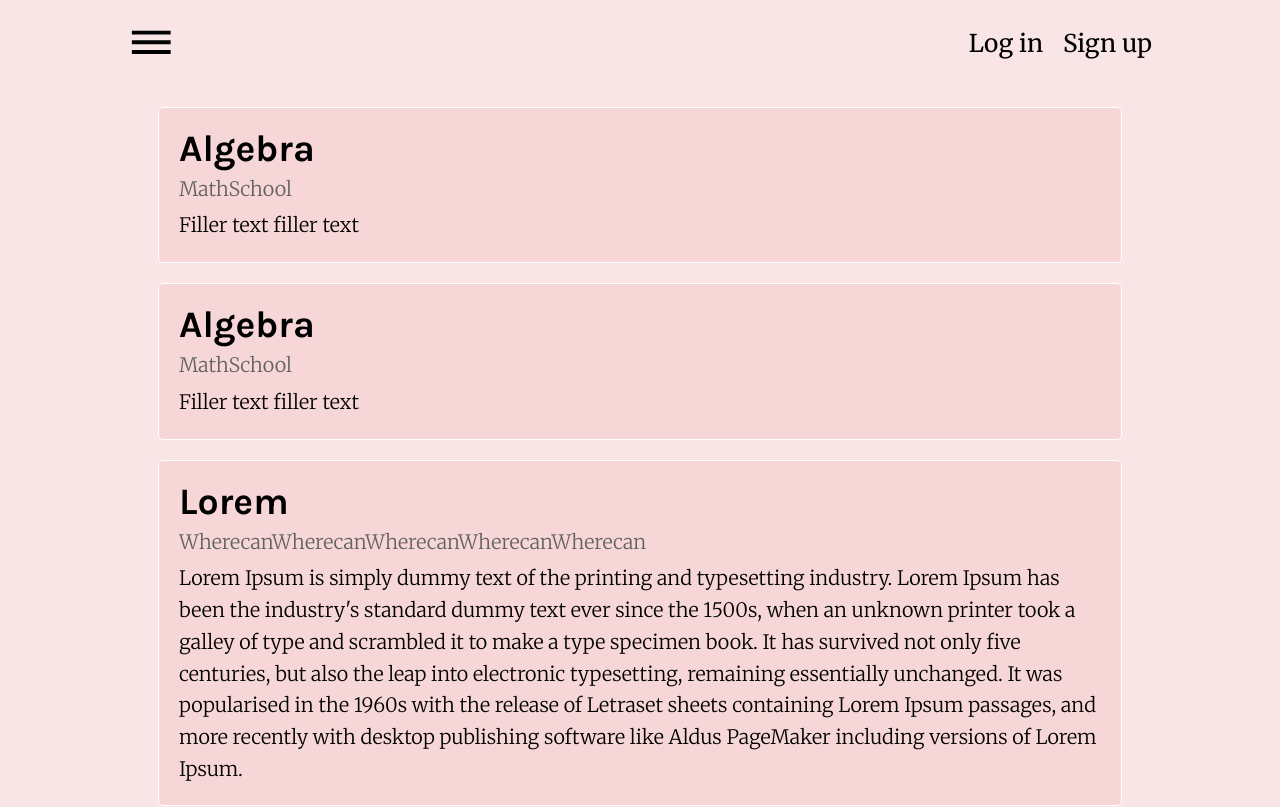
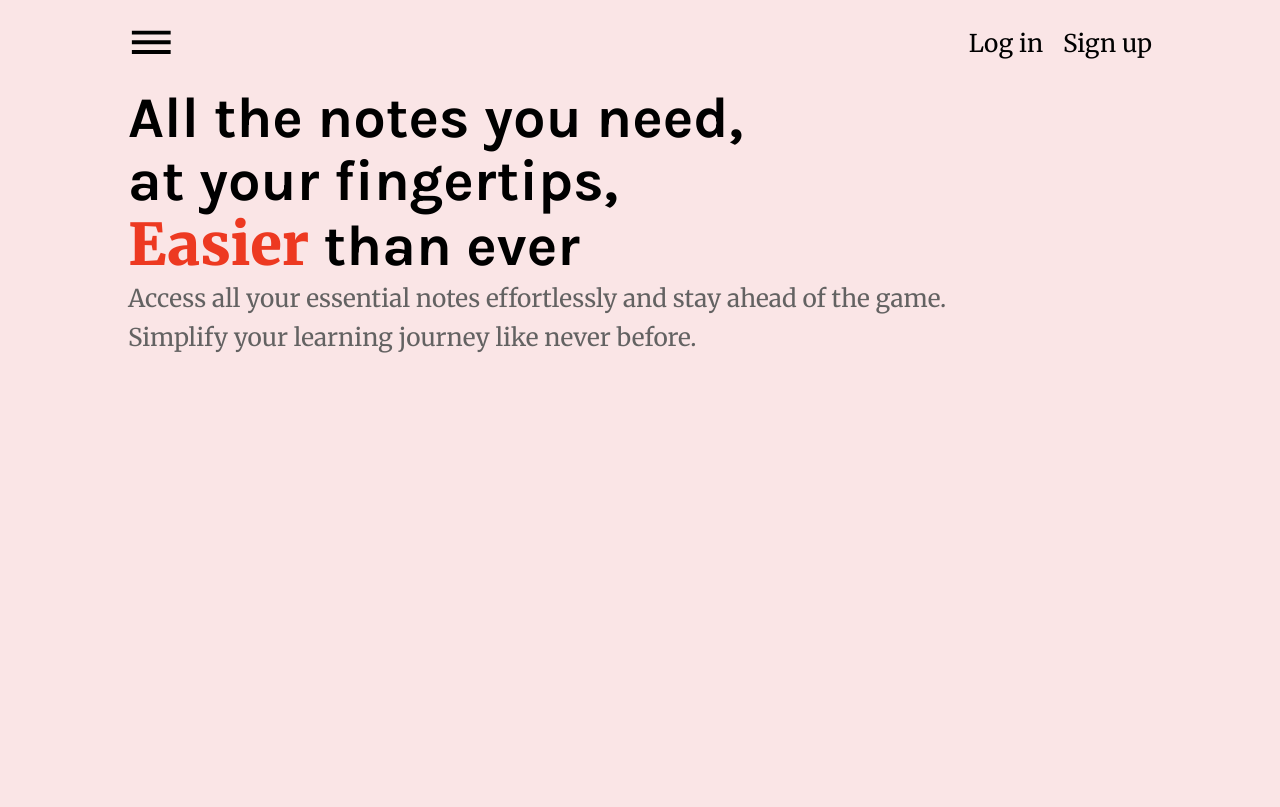
Before and after one commit to LuminationWa/cheat-sheet-fe-new, a React (Create React App) app: page / in a window 1280 px wide. Shown: the top 807 px of the page. Built offline with nearby package versions, Linux system fonts and the light colour scheme.

Commit message:
Add default main component

```diff
--- a/src/App.js
+++ b/src/App.js
@@ -1,11 +1,13 @@
 import Nav from "./Components/Nav";
 import CheatsheetOverview from "./Components/CheatsheetOverview";
+import DefaultMain from "./Components/DefaultMain";
 
 function App() {
+  const user = false;
   return (
     <div className="App">
       <Nav />
-      <CheatsheetOverview />
+      <main>{user ? <CheatsheetOverview /> : <DefaultMain />}</main>
     </div>
   );
 }
--- /dev/null
+++ b/src/Components/DefaultMain.js
@@ -0,0 +1,17 @@
+const DefaultMain = () => {
+  return (
+    <div className="default-main wrapper">
+      <h1>
+        All the notes you need, at your fingertips,
+        <br />
+        <span className="accent-text">Easier</span> than ever
+      </h1>
+      <p>
+        Access all your essential notes effortlessly and stay ahead of the game.
+      </p>
+      <p>Simplify your learning journey like never before.</p>
+    </div>
+  );
+};
+
+export default DefaultMain;
--- /dev/null
+++ b/src/Styles/_defaultMain.scss
@@ -0,0 +1,14 @@
+.default-main {
+    h1, h1 > span {
+        font-size: $fs4;
+        line-height: 1.1;
+        text-wrap: balance;
+        font-weight: bolder;
+    }
+    h1 > span {
+        color: $accent-color-400;
+    }
+    p {
+        color: $text-color-light;
+    }
+}
--- a/src/Styles/general.scss
+++ b/src/Styles/general.scss
@@ -2,6 +2,7 @@
 @import "nav";
 @import "cheatsheet";
 @import "cheatsheetOverview";
+@import "defaultMain";
 @import url("https://fonts.googleapis.com/css2?family=Karla:ital,wght@0,200;0,300;0,400;0,500;0,600;0,700;0,800;1,200;1,300;1,400;1,500;1,600;1,700;1,800&family=Merriweather:ital,wght@0,300;0,400;0,700;0,900;1,300;1,400;1,700;1,900&display=swap");
 
 * {
--- a/src/Styles/styles.css
+++ b/src/Styles/styles.css
@@ -62,6 +62,19 @@ nav.no-user .nav-btns :hover {
   padding: 1rem 0 1rem 0;
 }
 
+.default-main h1, .default-main h1 > span {
+  font-size: clamp(2.33rem, 2.08rem + 1.25vw, 3.05rem);
+  line-height: 1.1;
+  text-wrap: balance;
+  font-weight: bolder;
+}
+.default-main h1 > span {
+  color: #ed3921;
+}
+.default-main p {
+  color: #636262;
+}
+
 * {
   box-sizing: border-box;
   padding: 0;
```
Also changed, not shown: 1 other file (tests, documents, lock files or other folders).
